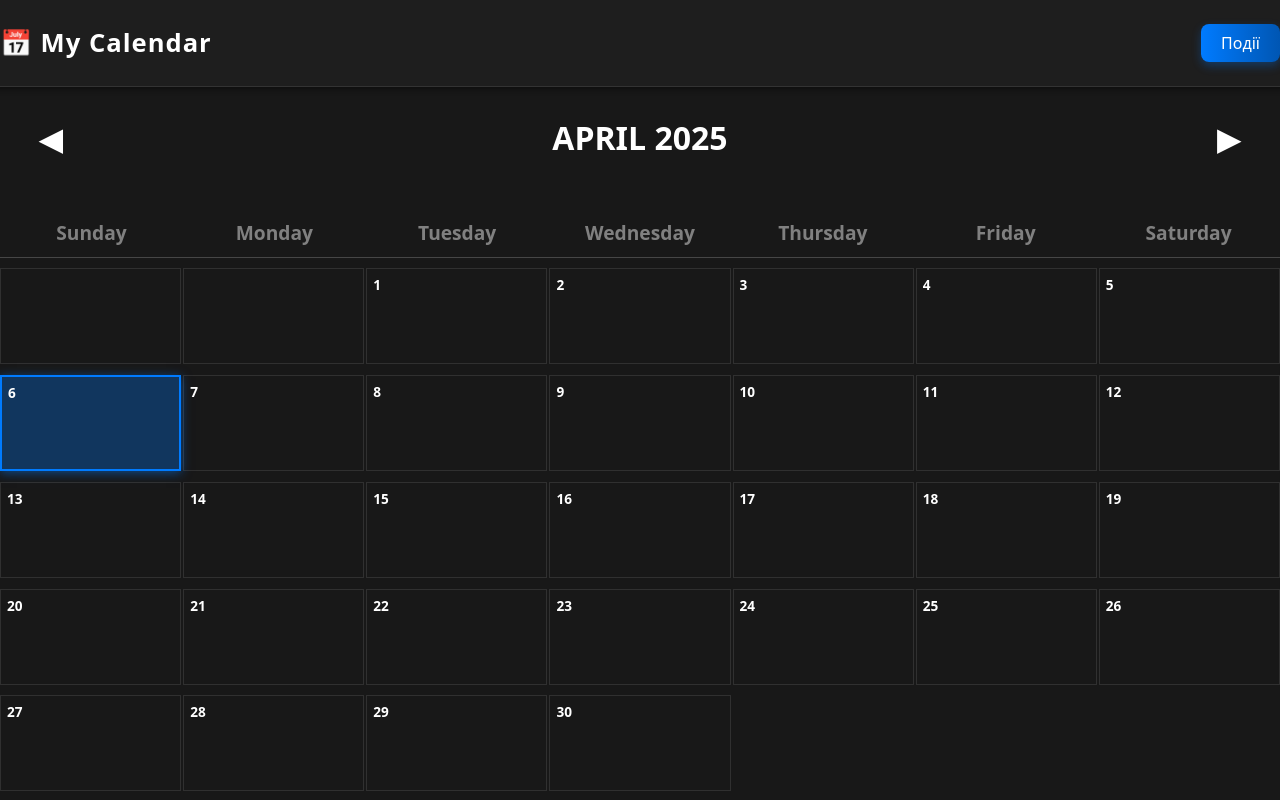
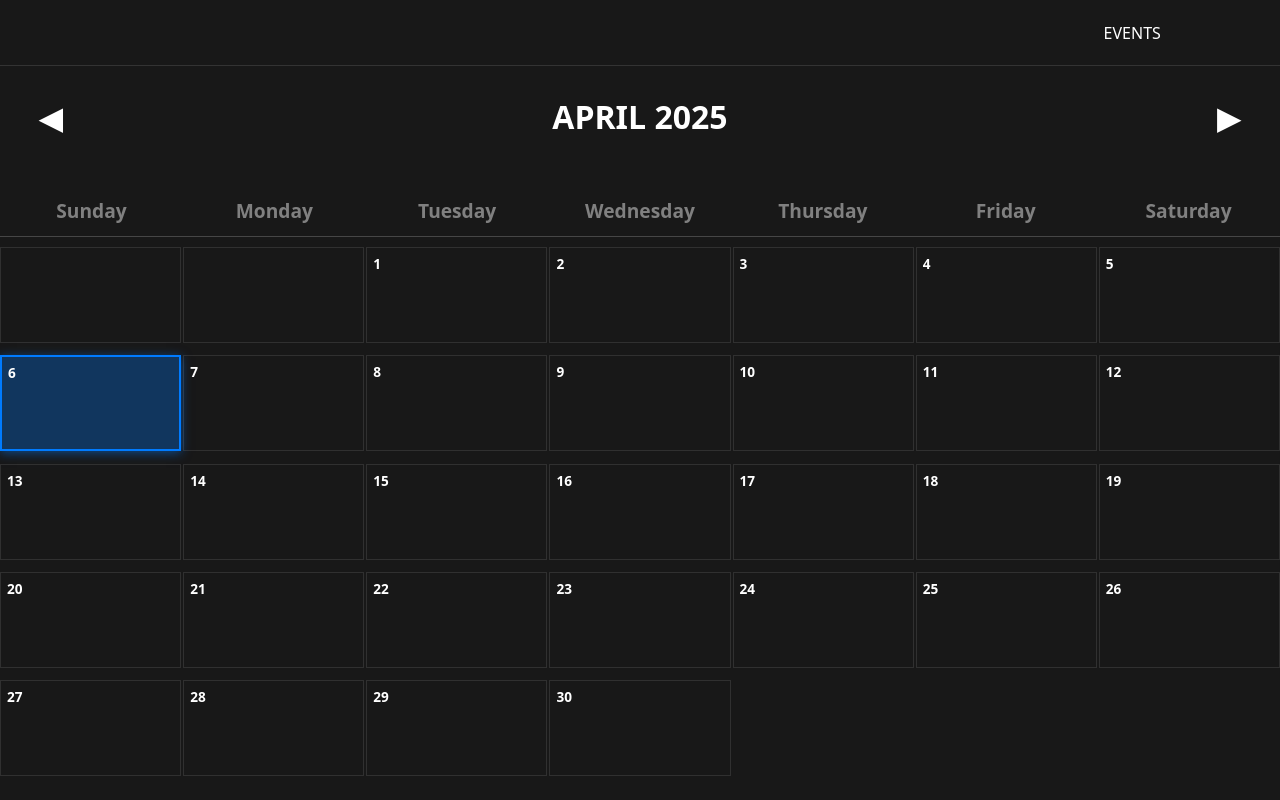
Before and after one commit to kulikp1/planner, a React (Vite) app: page / in a window 1280 px wide. Shown: the top 800 px of the page. Built offline with nearby package versions, Linux system fonts and the light colour scheme.

Commit message:
update style for nav

```diff
--- a/src/components/Calendar/Calendar.jsx
+++ b/src/components/Calendar/Calendar.jsx
@@ -61,19 +61,17 @@ const Calendar = () => {
 
   return (
     <div className={styles.container}>
-      {/* Навігаційна панель */}
       <div className={styles.navbar}>
-        <div className={styles.navLeft}>
+        {/* <div className={styles.navLeft}>
           <h1 className={styles.logo}>📅 My Calendar</h1>
-        </div>
-        <div className={styles.navRight}>
-          <button
-            className={styles.navButton}
-            onClick={() => navigate("/events")}
-          >
-            Події
-          </button>
-        </div>
+        </div> */}
+        <button
+          className={styles.navButton}
+          onClick={() => navigate("/events")}
+        >
+          EVENTS
+        </button>
+        {/* </div> */}
       </div>
 
       <PlanModal
--- a/src/components/Calendar/Calendar.module.css
+++ b/src/components/Calendar/Calendar.module.css
@@ -10,46 +10,31 @@
   margin: 0;
 }
 
+/* Navigation */
 .navbar {
   display: flex;
   justify-content: space-between;
   align-items: center;
-  background-color: #1e1e1e;
+  /* background-color: #1e1e1e; */
   padding: 12px 32px;
   width: 100%;
-  box-shadow: 0 2px 8px rgba(0, 0, 0, 0.5);
+  /* box-shadow: 0 2px 8px rgba(0, 0, 0, 0.5); */
   border-bottom: 1px solid #333;
   z-index: 1000;
 }
 
-.navLeft {
-  display: flex;
-  align-items: center;
-}
-
-.logo {
-  font-size: 1.6rem;
-  font-weight: 600;
-  color: #ffffff;
-  letter-spacing: 1px;
-}
-
-.navRight {
-  display: flex;
-  gap: 12px;
-}
-
 .navButton {
-  background: linear-gradient(to right, #007bff, #0056b3);
+  background: transparent;
   color: white;
   border: none;
-  padding: 8px 20px;
-  border-radius: 8px;
+
   font-size: 1rem;
   font-weight: 500;
   cursor: pointer;
   transition: background 0.3s, transform 0.2s;
-  box-shadow: 0 4px 10px rgba(0, 123, 255, 0.3);
+  /* box-shadow: 0 4px 10px rgba(0, 123, 255, 0.3); */
+  margin-left: auto;
+  margin-right: 100px;
 }
 
 .navButton:hover {
@@ -57,6 +42,7 @@
   transform: translateY(-2px);
 }
 
+/* Calendar */
 .calendarContainer {
   display: flex;
   flex-direction: column;
```
